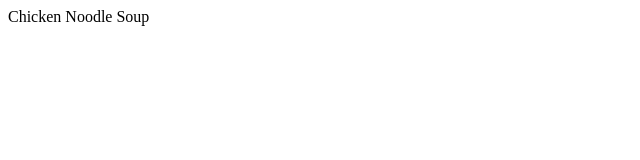
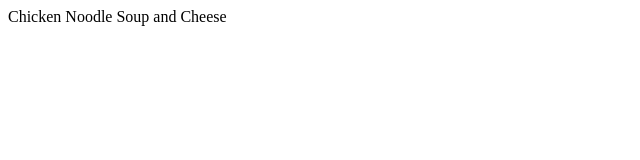
Before and after one commit to amb2008/amb2008.github.io, a plain HTML site: page index.html in a window 1280 px wide. Shown: the full height of the page, 0-640 px from the left. Drawn offline with Linux system fonts and the light colour scheme.

Commit message:
did stuff

```diff
--- a/index.html
+++ b/index.html
@@ -6,6 +6,6 @@
 	<title></title>
 </head>
 <body>
-	Chicken Noodle Soup
+	Chicken Noodle Soup and Cheese
 </body>
 </html>
```
